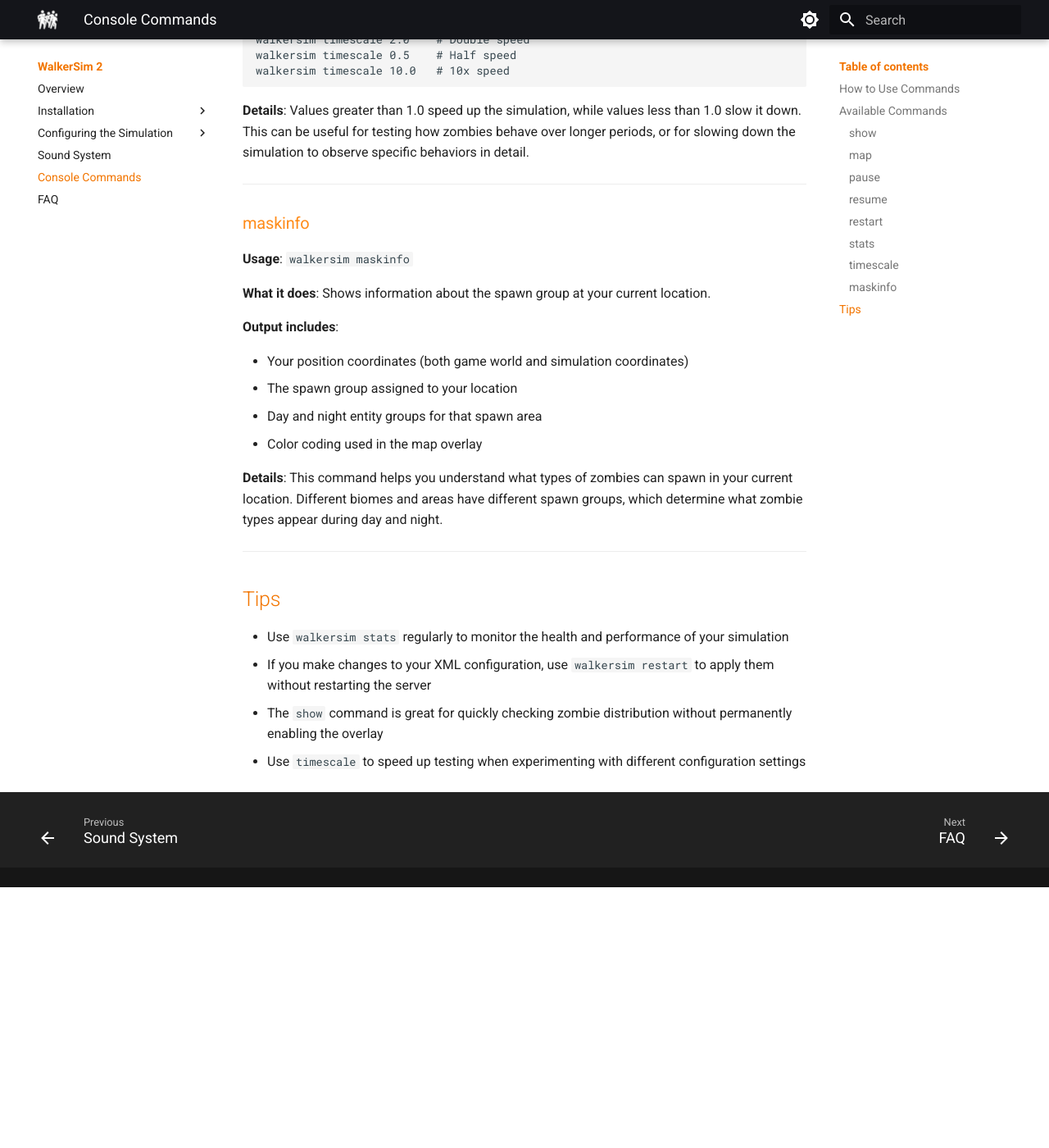
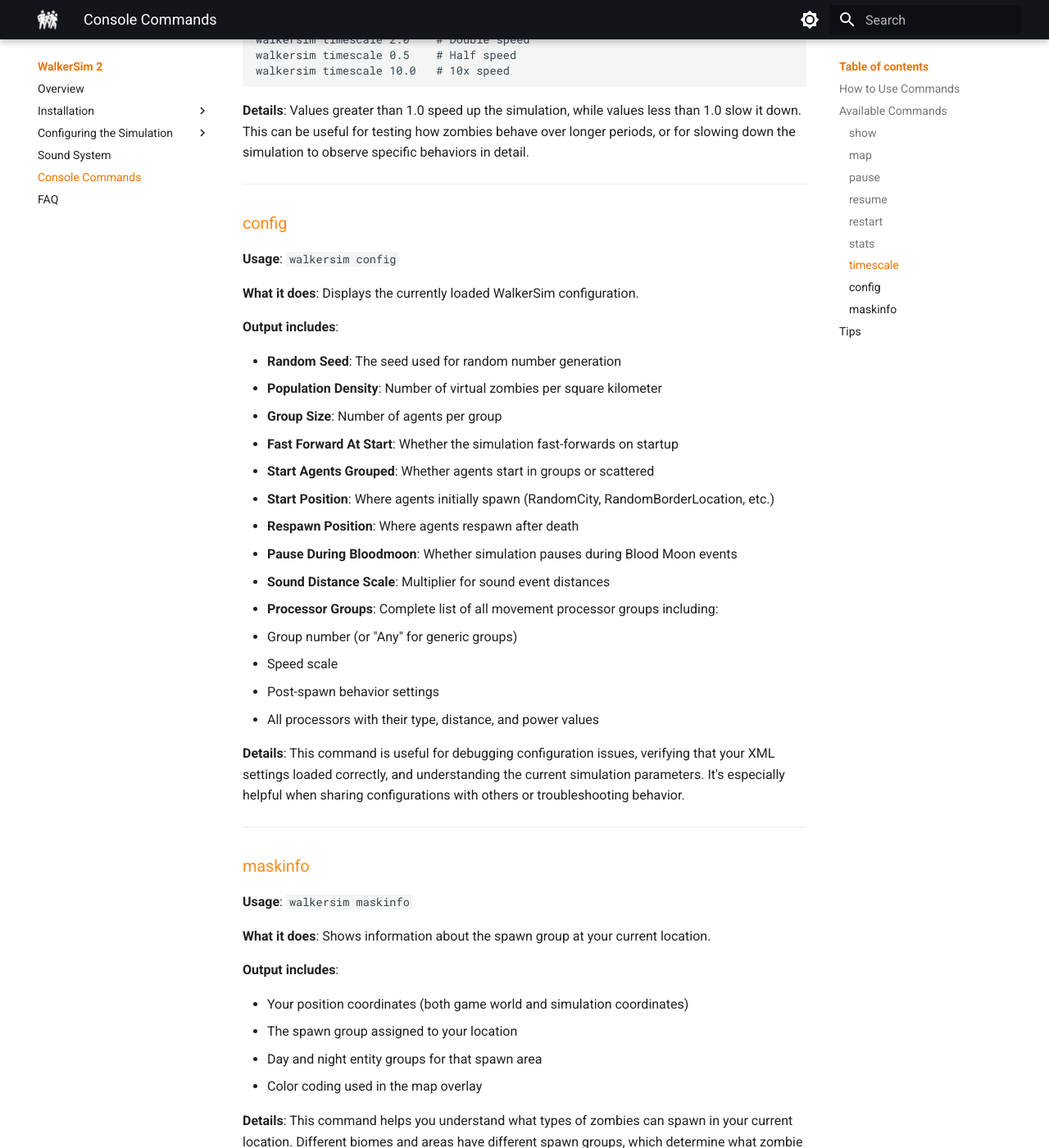
Before and after one commit to ZehMatt/7dtd-WalkerSim2, an MkDocs documentation site: the page built from Docs/commands.md, in a window 1280 px wide and 1400 px high, scrolled down 3649 px. Shown: the whole window at 82% size. Built offline with MkDocs 1.6.1 and Material for MkDocs 9.7.7, drawn with Linux system fonts in a browser that asks for light colours; before the commit the page ends 4731 px from its top, so only the background shows below that; some of the changed text lies outside the part shown.

```diff
--- a/Docs/commands.md
+++ b/Docs/commands.md
@@ -139,6 +139,33 @@
 
 ---
 
+### config
+
+**Usage**: `walkersim config`
+
+**What it does**: Displays the currently loaded WalkerSim configuration.
+
+**Output includes**:
+
+- **Random Seed**: The seed used for random number generation
+- **Population Density**: Number of virtual zombies per square kilometer
+- **Group Size**: Number of agents per group
+- **Fast Forward At Start**: Whether the simulation fast-forwards on startup
+- **Start Agents Grouped**: Whether agents start in groups or scattered
+- **Start Position**: Where agents initially spawn (RandomCity, RandomBorderLocation, etc.)
+- **Respawn Position**: Where agents respawn after death
+- **Pause During Bloodmoon**: Whether simulation pauses during Blood Moon events
+- **Sound Distance Scale**: Multiplier for sound event distances
+- **Processor Groups**: Complete list of all movement processor groups including:
+  - Group number (or "Any" for generic groups)
+  - Speed scale
+  - Post-spawn behavior settings
+  - All processors with their type, distance, and power values
+
+**Details**: This command is useful for debugging configuration issues, verifying that your XML settings loaded correctly, and understanding the current simulation parameters. It's especially helpful when sharing configurations with others or troubleshooting behavior.
+
+---
+
 ### maskinfo
 
 **Usage**: `walkersim maskinfo`
@@ -159,6 +186,7 @@
 ## Tips
 
 - Use `walkersim stats` regularly to monitor the health and performance of your simulation
+- Use `walkersim config` to verify your configuration loaded correctly after making changes
 - If you make changes to your XML configuration, use `walkersim restart` to apply them without restarting the server
 - The `show` command is great for quickly checking zombie distribution without permanently enabling the overlay
 - Use `timescale` to speed up testing when experimenting with different configuration settings
```
Also changed, not shown: 1 other file.
